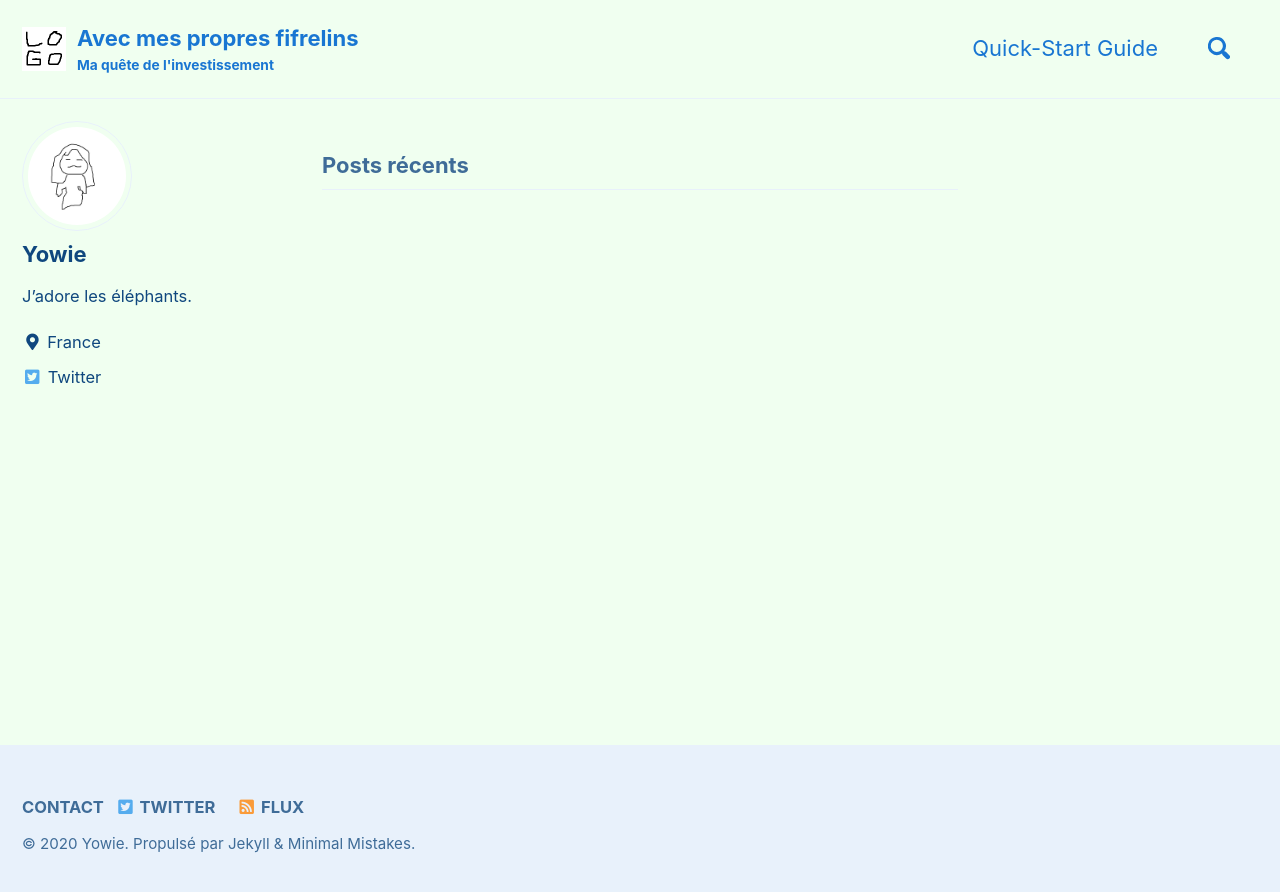
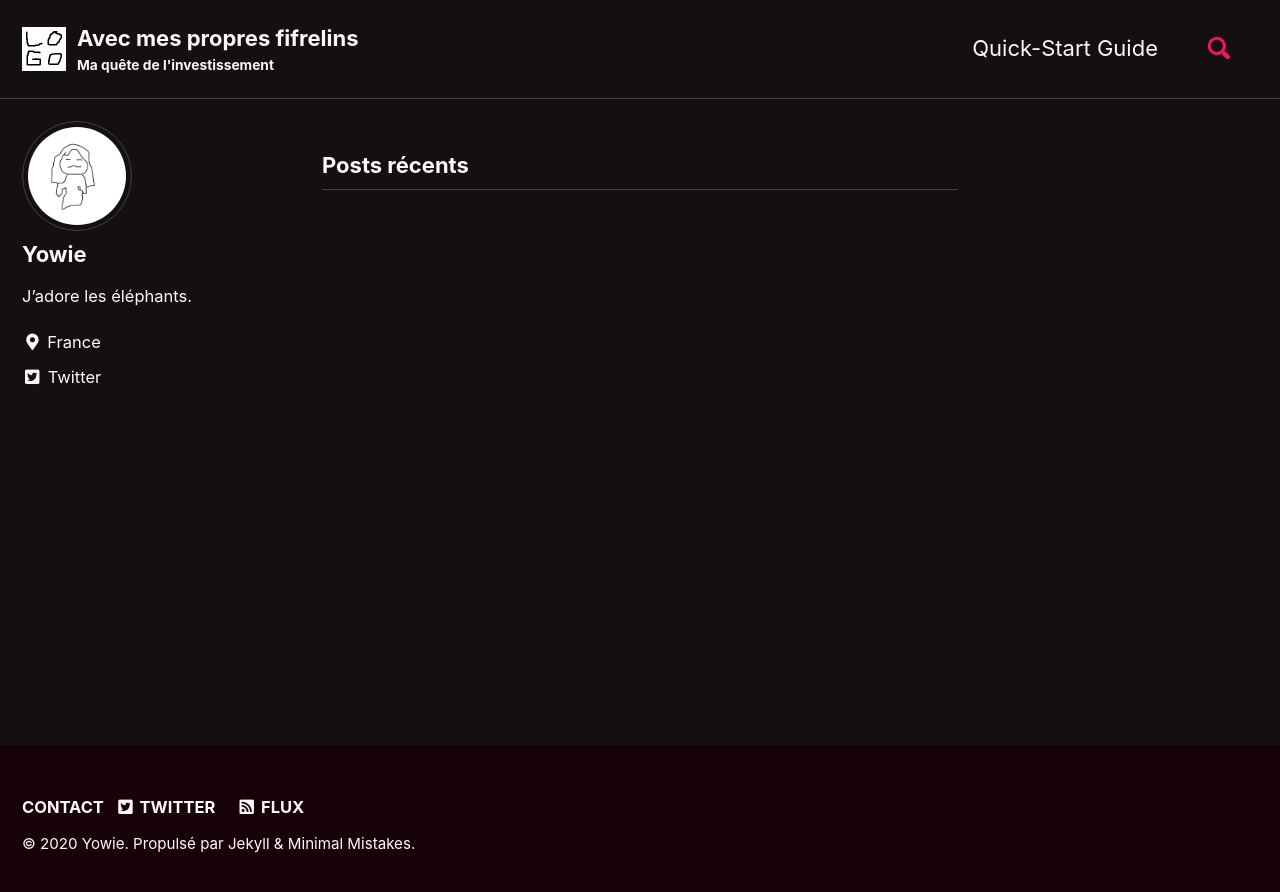
Before and after one commit to avecmespropresyeux/avecmespropresfifrelins, a Jekyll site: the page built from index.html, in a window 1280 px wide. Shown: the top 892 px of the page. Built offline with Jekyll 4.4.1, drawn with Linux system fonts in a browser that asks for light colours; cached includes are drawn as plain includes; the list of posts is cut into pages by our own code.

Commit message:
Update _config.yml

```diff
--- a/_config.yml
+++ b/_config.yml
@@ -12,7 +12,7 @@
 
 # theme                    : "minimal-mistakes-jekyll"
 remote_theme             : "mmistakes/minimal-mistakes@4.21.0"
-minimal_mistakes_skin    : "aqua" # "air", "aqua", "contrast", "dark", "dirt", "neon", "mint", "plum", "sunrise"
+minimal_mistakes_skin    : "neon" # "air", "aqua", "contrast", "dark", "dirt", "neon", "mint", "plum", "sunrise"
 
 # Site Settings
 locale                   : "fr-FR"
```
